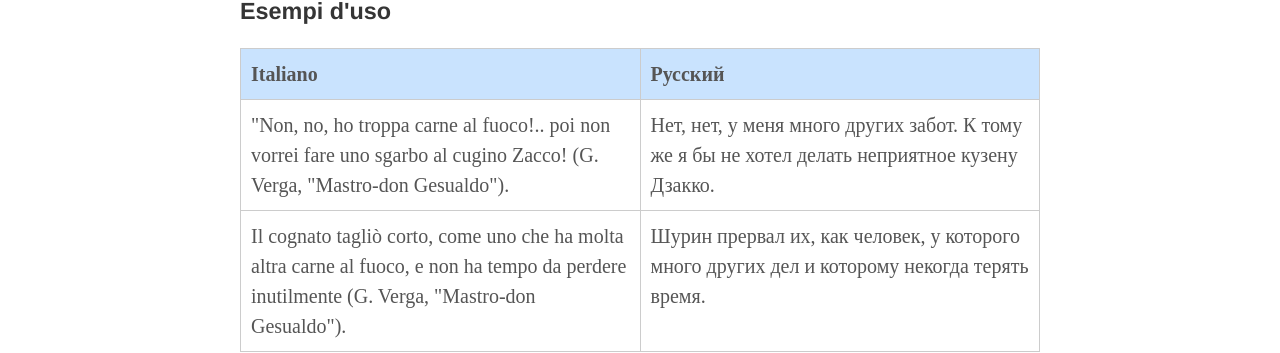
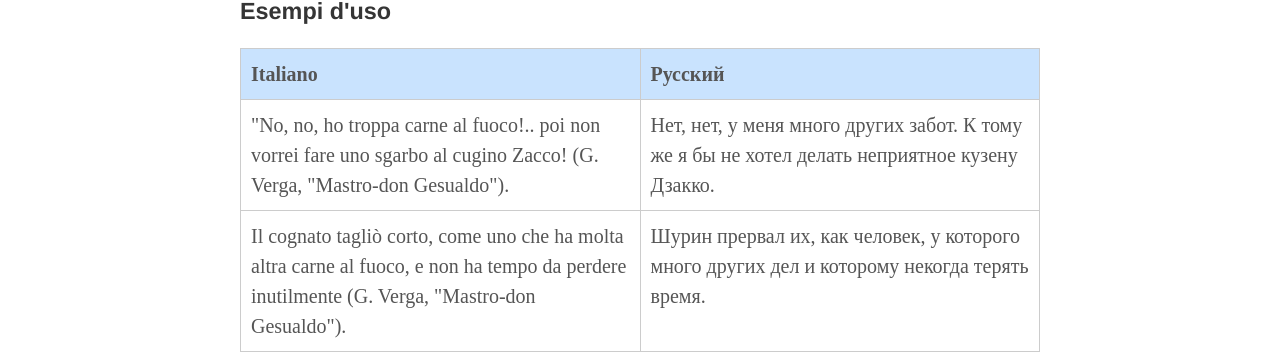
Before and after one commit to postolny/postolny.github.io, a Jekyll site: the page built from _posts/2021-04-21-mettere-troppa-carne-al-fuoco.md, in a window 1280 px wide. Shown: the part 1608-1961 px from the top of the page. Built offline with Jekyll 4.4.1, drawn with Linux system fonts in a browser that asks for light colours.

Commit message:
Update 2021-04-21-mettere-troppa-carne-al-fuoco.md

```diff
--- a/_posts/2021-04-21-mettere-troppa-carne-al-fuoco.md
+++ b/_posts/2021-04-21-mettere-troppa-carne-al-fuoco.md
@@ -34,5 +34,5 @@ avere (или mettere, porre) molta (или troppa) carne al fuoco (или a bol
 
 | Italiano | Русский |
 |----------|---------|
-|"Non, no, ho troppa carne al fuoco!.. poi non vorrei fare uno sgarbo al cugino Zacco! (G. Verga, "Mastro-don Gesualdo").|Нет, нет, у меня много других забот. К тому же я бы не хотел делать неприятное кузену Дзакко.
+|"No, no, ho troppa carne al fuoco!.. poi non vorrei fare uno sgarbo al cugino Zacco! (G. Verga, "Mastro-don Gesualdo").|Нет, нет, у меня много других забот. К тому же я бы не хотел делать неприятное кузену Дзакко.
 |Il cognato tagliò corto, come uno che ha molta altra carne al fuoco, e non ha tempo da perdere inutilmente (G. Verga, "Mastro-don Gesualdo").|Шурин прервал их, как человек, у которого много других дел и которому некогда терять время.|
```
